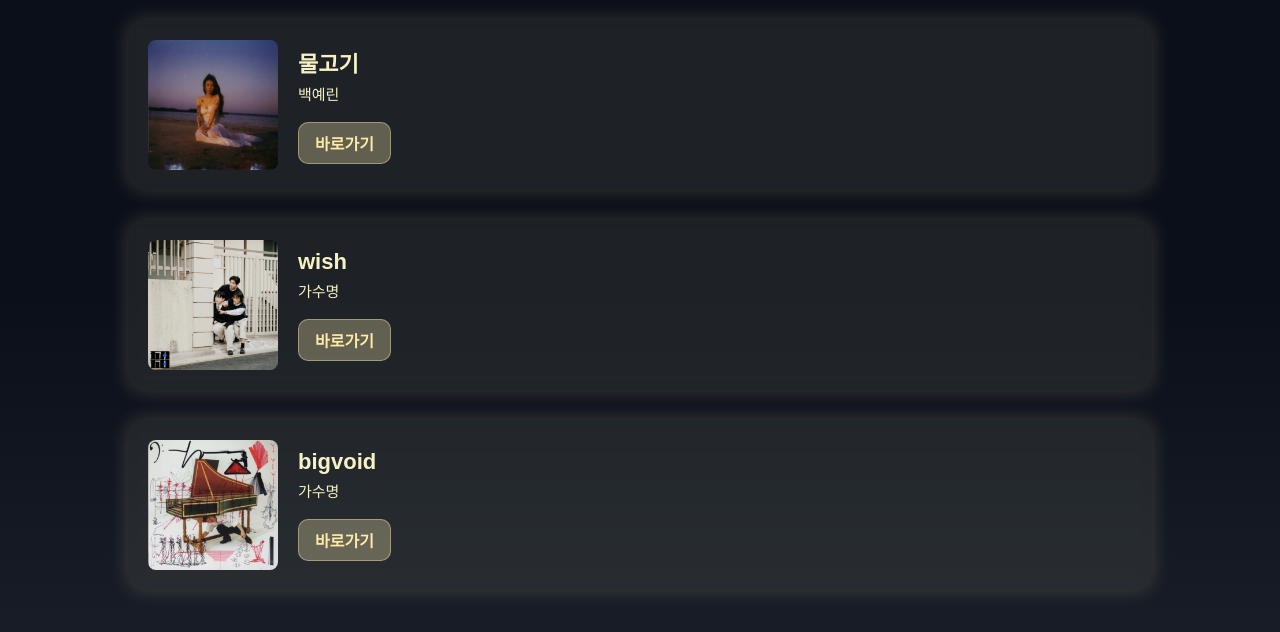
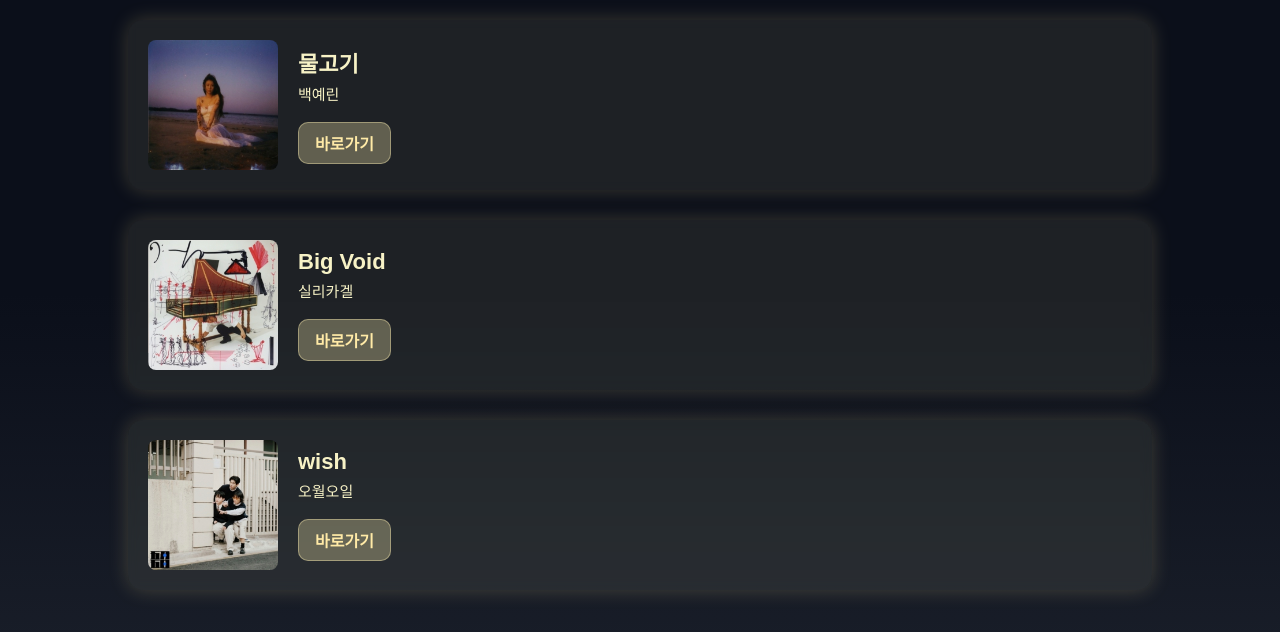
Before and after one commit to mhjdot/-1, a plain HTML site: page index.html in a window 1280 px wide. Shown: the part 106-738 px from the top of the page. Drawn offline with Linux system fonts and the light colour scheme; files that its build step writes are made by us from their sources.

Commit message:
Update song items in index.html

```diff
--- a/index.html
+++ b/index.html
@@ -4,15 +4,15 @@
     <meta charset="UTF-8">
     <meta name="viewport" content="width=device-width, initial-scale=1.0">
     <title>산책할 때 듣기 좋은 노래</title>
-    <link rel="stylesheet" href="./css/style.css">
+    <link rel="stylesheet" href="./style.css">
 </head>
+
 <body class="nightwalk">
 
     <h1 class="page-title">산책할 때 듣기 좋은 노래 3곡</h1>
 
     <div class="song-list">
 
-        <!-- 1. 물고기 -->
         <!-- 1. 물고기 -->
         <div class="song-item">
             <img src="./fish.jpg" alt="물고기 앨범 이미지" class="album">
@@ -23,23 +23,23 @@
             </div>
         </div>
 
-<!-- 2. Wish -->
+        <!-- 2. Big void -->
+        <div class="song-item">
+            <img src="./bigvoid.jpg" alt="Big void 앨범 이미지" class="album">
+            <div class="info">
+                <h2>Big Void</h2>
+                <p>실리카겔</p>
+                <a class="go-btn" href="https://youtu.be/nej08HFsp7A" target="_blank">바로가기</a>
+            </div>
+        </div>
+
+        <!-- 3. wish -->
         <div class="song-item">
             <img src="./wish.jpg" alt="wish 앨범 이미지" class="album">
             <div class="info">
                 <h2>wish</h2>
-        <p>가수명</p>
-        <a class="go-btn" href="https://youtube.com/..." target="_blank">바로가기</a>
-    </div>
-</div>
-
-<!-- 3. bigvoid -->
-<div class="song-item">
-    <img src="./bigvoid.jpg" alt="bigvoid 앨범 이미지" class="album">
-    <div class="info">
-        <h2>bigvoid</h2>
-        <p>가수명</p>
-        <a class="go-btn" href="https://youtube.com/..." target="_blank">바로가기</a>
+                <p>오월오일</p>
+                <a class="go-btn" href="https://youtu.be/t54PzeNJDIA" target="_blank">바로가기</a>
             </div>
         </div>
 
```
Lines whose indentation alone changed are shown as unchanged.
